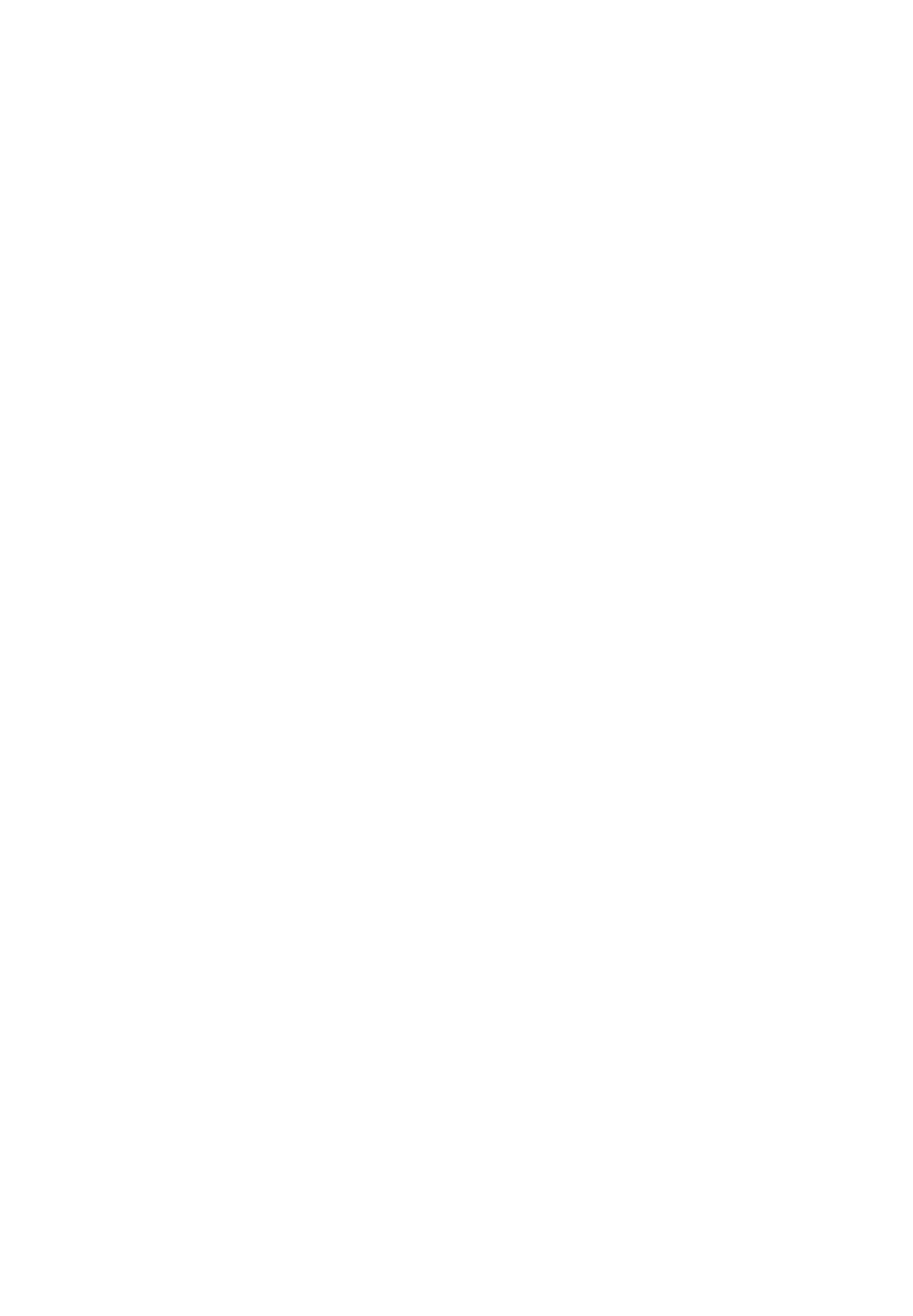
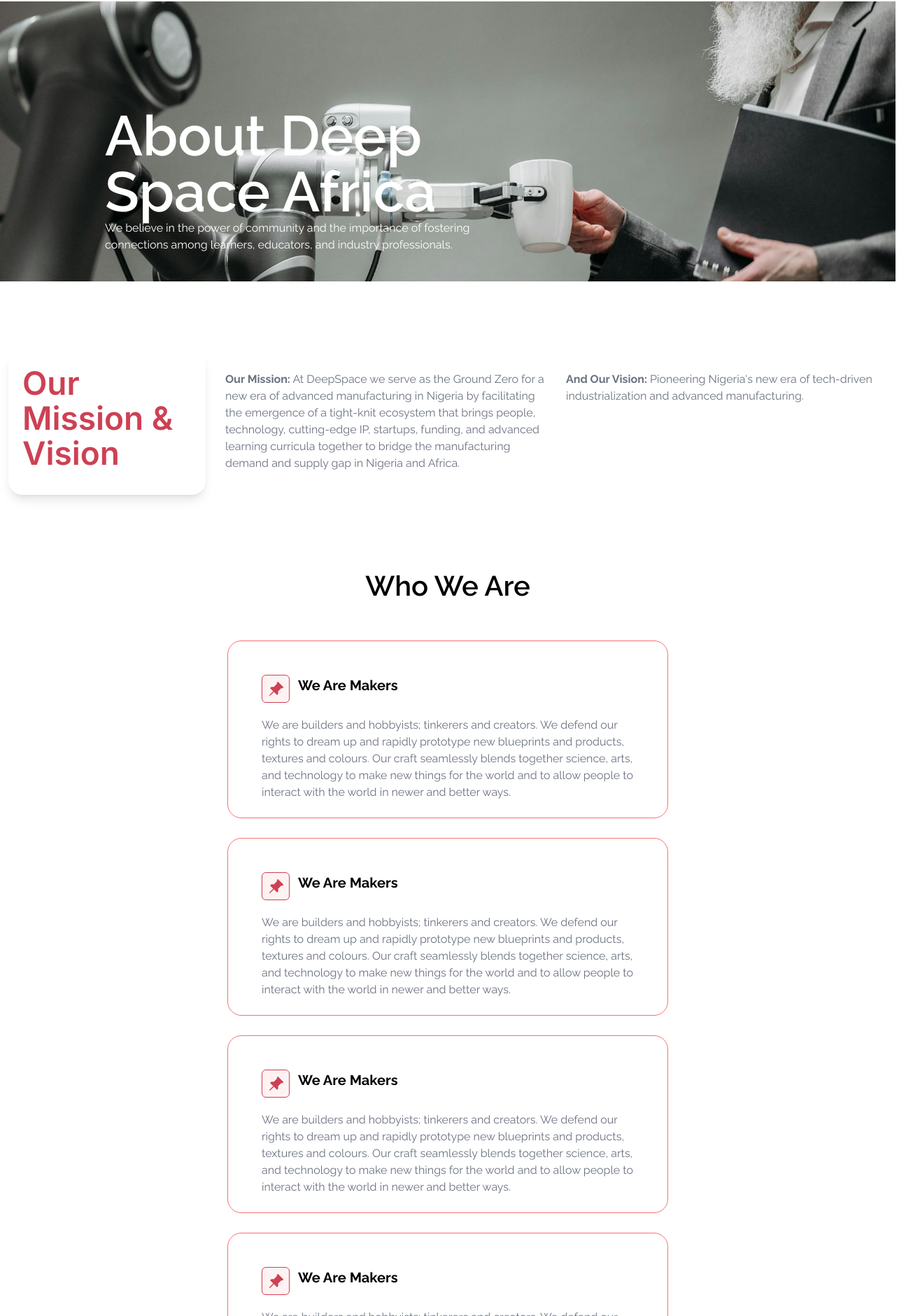
Before and after one commit to Alfredosang/Deepspace, a Next.js app: page /about in a window 1280 px wide. Shown: the part 198-2078 px from the top of the page at 70% size, 1305 px wide, since content can reach past the window. Before the commit the page ends 800 px from the top, so only its background shows below. Built offline with nearby package versions, Linux system fonts and the light colour scheme.

Commit message:
About Us Page Added

```diff
--- a/app/about/page.js
+++ b/app/about/page.js
@@ -1,9 +1,16 @@
+import Aboutushero from '@/components/AboutUsHero'
+import Blockfour from '@/components/Blockfour'
+import Footer from '@/components/Footer'
+import Projectgallery from '@/components/Projectgallery'
 import React from 'react'
 
 const About = () => {
   return (
     <div>
-        We are the users
+      <Aboutushero/>
+      <Blockfour/>
+      <Projectgallery />
+      <Footer />
     </div>
   )
 }
--- a/app/page.js
+++ b/app/page.js
@@ -4,6 +4,7 @@
 import Blocksix from '@/components/Blocksix'
 import Blocktwo from '@/components/Blocktwo'
 import Footer from '@/components/Footer'
+import Hackspace from '@/components/Hackspace'
 import Hero from '@/components/Hero'
 import Metalworks from '@/components/Metalworks'
 import Projectgallery from '@/components/Projectgallery'
@@ -18,6 +19,7 @@
       <Metalworks/>
       <Blocktwo/>
       <Blockfour/>
+      <Hackspace/>
       <Blockfive/>
       <Blocksix/>
       <Projectgallery/>
--- /dev/null
+++ b/components/AboutUsHero.jsx
@@ -0,0 +1,105 @@
+import React from 'react'
+import Image from 'next/image';
+import { BsPinAngleFill } from "react-icons/bs";
+
+const Aboutushero = () => {
+    return (
+        <div className=''>
+            <div className='container mx-auto pt-[200px]'>
+
+                <div className='flex justify-center'>
+                    <div className=''>
+                        <div className='relative min-w-[400px] max-h-[700px]md:w-[900px] md:h-[500px]  lg:w-[1280px] lg:h-[400px] rounded-[100px]  '>
+                            <Image src="/assets/abHero.jpeg" layout={'fill'} objectFit="cover" alt="About Us Hero Image" />
+
+
+
+                            <div className='absolute bottom-[10%] left-[150px] z-50 max-w-[706px] '>
+                                <p className='font-[600] text-[80px] font-body  text-white leading-[80px]'>About Deep Space Africa</p>
+                                <p className=' text-white max-w-[600px] font-body font-[400] text-[16px] '> We believe in the power of community and the importance of fostering connections among learners, educators, and industry professionals.</p>
+                            </div>
+                        </div>
+
+                    </div>
+                </div>
+
+                <div className='flex flex-wrap justify-center pt-[100px] space-y-7 space-x-7'>
+                    <div className='bg-white w-[282px] h-[205px] rounded-[20px] shadow-lg flex justify-center py-5'>
+                        <p className='text-[46px] text-secondary-100 font-[600] max-w-[242px] leading-[50px]'>Our Mission & Vision</p>
+                    </div>
+                    <div>
+                        <p className='max-w-[459px] font-body font-[400] text-gray-500'> <b >Our Mission:</b> At DeepSpace we serve as the Ground Zero for a new era of advanced manufacturing in Nigeria by facilitating the emergence of a tight-knit ecosystem that brings people, technology, cutting-edge IP, startups, funding, and advanced learning curricula together to bridge the manufacturing demand and supply gap in Nigeria and Africa.</p>
+                    </div>
+                    <div>
+                        <p className='max-w-[459px] font-body font-[400] text-gray-500'>
+                            <b>And Our Vision:</b> Pioneering Nigeria's new era of tech-driven industrialization and advanced manufacturing.
+                        </p>
+                    </div>
+                </div>
+
+
+                <div className='mt-[100px] flex flex-col '>
+                    <h2 className='text-center font-body font-[600] text-[40px] mb-12'>Who We Are</h2>
+                    <div className='flex flex-wrap justify-center gap-7'>
+                        <div className='w-[630px] h-[254px] border-[0.5px] border-red-400 rounded-[20px] p-12'>
+                            <div className='flex mb-5'>
+                                <div className='w-[40px] h-[40px] border-[0.5px] border-secondary-100 bg-red-50 rounded-md flex justify-center align-middle pt-2'>
+                                    <BsPinAngleFill className='text-secondary-100 text-[23px]' />
+                                </div>
+                                <p className='text-[20px] font-body font-[700] ml-3'>We Are Makers</p>
+                            </div>
+                            <p className='max-w-[582px] text-gray-500 font-body'>
+                            We are builders and hobbyists; tinkerers and creators. We defend our rights to dream up and rapidly prototype new blueprints and products, textures and colours. Our craft seamlessly blends together science, arts, and technology to make new things for the world and to allow people to interact with the world in newer and better ways.
+                            </p>
+                        </div>
+
+                        <div className='w-[630px] h-[254px] border-[0.5px] border-red-400 rounded-[20px] p-12'>
+                            <div className='flex mb-5'>
+                                <div className='w-[40px] h-[40px] border-[0.5px] border-secondary-100 bg-red-50 rounded-md flex justify-center align-middle pt-2'>
+                                    <BsPinAngleFill className='text-secondary-100 text-[23px]' />
+                                </div>
+                                <p className='text-[20px] font-body font-[700] ml-3'>We Are Makers</p>
+                            </div>
+                            <p className='max-w-[582px] text-gray-500 font-body'>
+                            We are builders and hobbyists; tinkerers and creators. We defend our rights to dream up and rapidly prototype new blueprints and products, textures and colours. Our craft seamlessly blends together science, arts, and technology to make new things for the world and to allow people to interact with the world in newer and better ways.
+                            </p>
+                        </div>
+
+                        <div className='w-[630px] h-[254px] border-[0.5px] border-red-400 rounded-[20px] p-12'>
+                            <div className='flex mb-5'>
+                                <div className='w-[40px] h-[40px] border-[0.5px] border-secondary-100 bg-red-50 rounded-md flex justify-center align-middle pt-2'>
+                                    <BsPinAngleFill className='text-secondary-100 text-[23px]' />
+                                </div>
+                                <p className='text-[20px] font-body font-[700] ml-3'>We Are Makers</p>
+                            </div>
+                            <p className='max-w-[582px] text-gray-500 font-body'>
+                            We are builders and hobbyists; tinkerers and creators. We defend our rights to dream up and rapidly prototype new blueprints and products, textures and colours. Our craft seamlessly blends together science, arts, and technology to make new things for the world and to allow people to interact with the world in newer and better ways.
+                            </p>
+                        </div>
+
+                        <div className='w-[630px] h-[254px] border-[0.5px] border-red-400 rounded-[20px] p-12'>
+                            <div className='flex mb-5'>
+                                <div className='w-[40px] h-[40px] border-[0.5px] border-secondary-100 bg-red-50 rounded-md flex justify-center align-middle pt-2'>
+                                    <BsPinAngleFill className='text-secondary-100 text-[23px]' />
+                                </div>
+                                <p className='text-[20px] font-body font-[700] ml-3'>We Are Makers</p>
+                            </div>
+                            <p className='max-w-[582px] text-gray-500 font-body'>
+                            We are builders and hobbyists; tinkerers and creators. We defend our rights to dream up and rapidly prototype new blueprints and products, textures and colours. Our craft seamlessly blends together science, arts, and technology to make new things for the world and to allow people to interact with the world in newer and better ways.
+                            </p>
+                        </div>
+
+
+
+
+                    </div>
+                </div>
+
+
+
+            </div>
+        </div>
+    )
+}
+
+export default Aboutushero
--- /dev/null
+++ b/components/Hackspace.jsx
@@ -0,0 +1,37 @@
+import React from 'react'
+import { FaArrowRight } from "react-icons/fa6"
+
+const Hackspace = () => {
+    return (
+        <div className='bg-primary h-[681px]'>
+            <div className='container mx-auto align-middle'>
+                <div className='flex pt-[100px] justify-center align-middle'>
+
+
+                    <div>
+                        <p className='text-white font-body text-[16px] font-[500]'>Deep Hackerspace</p>
+                        <h2 className='text-white font-body text-[60px] font-[700]'>Deep Hackerspace</h2>
+                        <p className='text-white font-body text-[16px] font-[400] max-w-[587px]'>Deep MakerSpace is set to be the face of a new wave of innovation and
+                            technology by creating a community where programmers, electronics, tinkerers,
+                            and tech enthusiasts can meet to pursue their curiosity and build products.</p>
+
+                        <button className='border-[0.5px] border-red-400 w-[155px] h-[56px] rounded-full flex justify-center align-middle py-4  space-x-2 '><p className='text-white font-body font-[700] text-[16px] '>Sign In</p>
+                            <FaArrowRight className='text-white text-[24px] pt-1' />
+                        </button>
+
+                    </div>
+
+
+                    <div className=''>
+
+                    </div>
+
+                </div>
+
+            </div>
+
+        </div>
+    )
+}
+
+export default Hackspace
--- a/components/Hero.jsx
+++ b/components/Hero.jsx
@@ -83,7 +83,7 @@
               swipeable
             >
               <div className='relative'>
-                <Image src="/assets/heroOne.png" width={1336} height={483} style={{ objectFit: "contain" }} alt="Hero first image" /><p className='absolute text-white bottom-[10%] left-[150px] z-50  max-w-[600px] font-body font-[400] text-[14px] '>Innovation is about taking risks and embracing failure as a stepping stone to success. It requires curiosity, creativity, and a willingness to experiment. Innovation is not limited to technology or science; it can also be seen in art, design, business, and social change.</p>
+                <Image  src="/assets/heroOne.png" width={1336} height={483} style={{ objectFit: "contain" }} alt="Hero first image" /><p className='absolute text-white bottom-[10%] left-[150px] z-50  max-w-[600px] font-body font-[400] text-[14px] '>Innovation is about taking risks and embracing failure as a stepping stone to success. It requires curiosity, creativity, and a willingness to experiment. Innovation is not limited to technology or science; it can also be seen in art, design, business, and social change.</p>
               </div>
 
             </Carousel>
```
Also changed, not shown: components/Navbar.jsx (+5 -2 lines), public/assets/abHero.jpeg (added).
